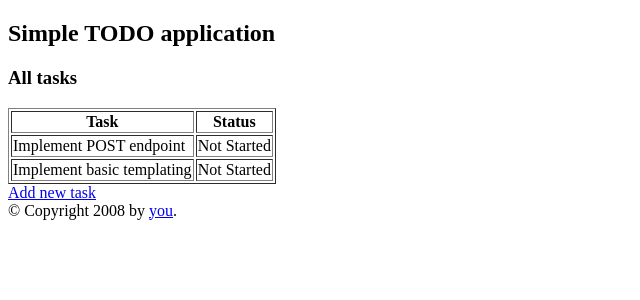
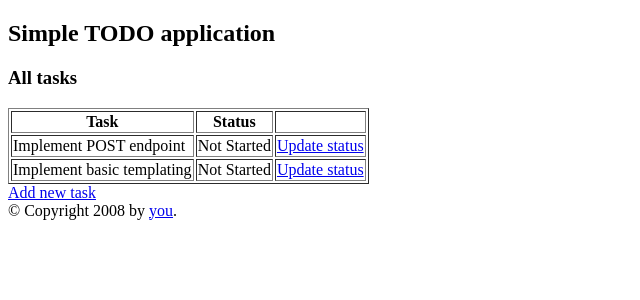
Before and after one commit to ko3luhbka/todo_list, a Flask app: page /items/all in a window 1280 px wide. Shown: the top 300 px of the page, without its empty margins (0-640 px from the left). Run offline with Flask 2, Linux system fonts and the light colour scheme; data comes from the database, SQL or seed files in the repository.

Commit message:
Add updating task status functionality: view, template, form class

```diff
--- a/todo_list/templates/add_item.html
+++ b/todo_list/templates/add_item.html
@@ -17,7 +17,7 @@
   </form>
 
 <div>
-  <a href="/items/all">All tasks</a>
+  <a href="{{ url_for('show_all_tasks') }}">All tasks</a>
 </div>
 
 {% endblock content%}
--- a/todo_list/templates/all_items.html
+++ b/todo_list/templates/all_items.html
@@ -5,11 +5,11 @@
 {% if items %}
   <table border="1">
     <tr>
-      <th>Task</th><th>Status</th>
+      <th>Task</th><th>Status</th><th></th>
     </tr>
     {% for item in items %}
       <tr>
-        <td>{{ item[0] }}</td><td>{{ item[1] }}</td>
+        <td>{{ item[0] }}</td><td>{{ item[1] }}</td><td><a href="{{ url_for('update_status', task_name=item[0]) }}">Update status</a></td>
       </tr>
     {% endfor %}
   </table>
@@ -17,5 +17,5 @@
   <h1> There's no items in the list </h1>
 {% endif %}
 
-    <a href="/items/new">Add new task</a>
+    <a href="{{ url_for('add_new_task') }}">Add new task</a>
 {% endblock content%}
--- a/todo_list/views.py
+++ b/todo_list/views.py
@@ -1,3 +1,5 @@
+import logging
+
 from flask import (
     render_template,
     redirect,
@@ -9,7 +11,11 @@ from flask import (
 
 from todo_list import app
 from todo_list import db_utils
-from todo_list.forms import AddToDoTaskForm
+from todo_list.forms import (
+    AddToDoTaskForm,
+    UpdateStatusForm,
+)
+from todo_list.todo_task import TaskStatus
 
 
 @app.route('/items/all')
@@ -31,7 +37,7 @@ def add_new_task():
         flash(f"Task '{task}' was added successfuly")
         return render_template(
             'all_items.html',
-            form=form
+            items=db_utils.get_all_items()['items']
         )
 
     print(form.errors)
@@ -39,3 +45,34 @@ def add_new_task():
         'add_item.html',
         form=form
     )
+
+
+@app.route('/items/update/<task_name>', methods=['GET', 'POST'])
+def update_status(task_name):
+    current_status = db_utils.get_item(task_name)
+    form = UpdateStatusForm(status=TaskStatus(current_status).name)
+
+    if request.method == 'GET':
+        print(f'=== current status of item [{task_name}]: [{current_status}]')
+        return render_template(
+            'update_status.html',
+            form=form,
+            task_name=task_name,
+        )
+
+    if request.method == 'POST':
+        new_status = TaskStatus[form.status.data].value
+        if new_status == current_status:
+            print(f'=== status of item [{task_name}] didnt change: [{current_status}]')
+        else:
+            print(f'=== new status of item [{task_name}]: [{new_status}]')
+            db_utils.update_status(
+                task_name,
+                new_status
+            )
+            flash(f"The status of task '{task_name}' is set to '{new_status}'")
+
+        return render_template(
+            'all_items.html',
+            items=db_utils.get_all_items()['items']
+        )
```
Also changed, not shown: todo_list/forms.py (+15 -1 lines), todo_list/templates/update_status.html (added, +14 -0 lines), todo_list/todo_task.py (added, +7 -0 lines). Lines whose indentation alone changed are shown as unchanged.
